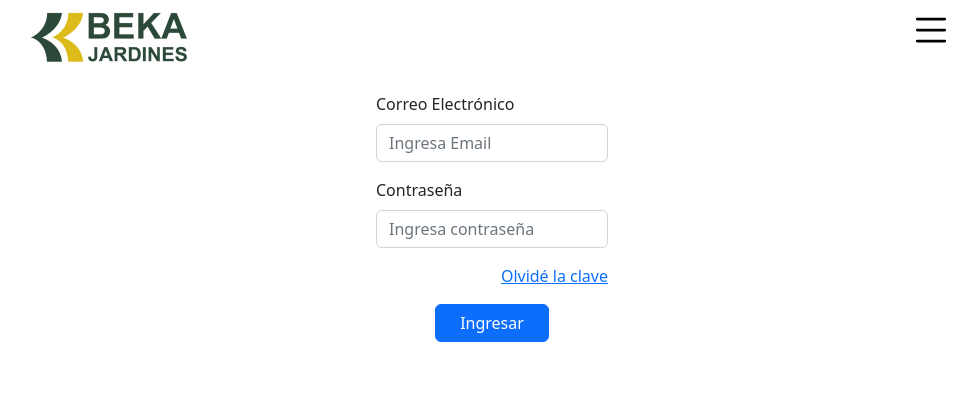
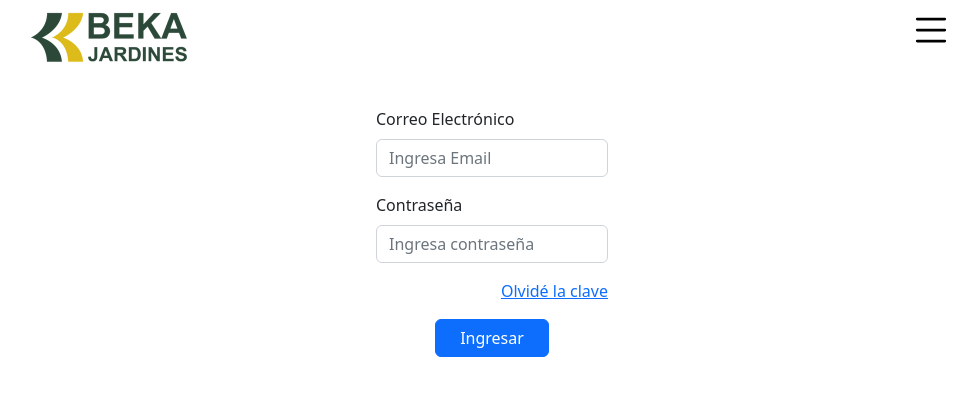
Before and after one commit to Marfullsen/bekapp, a Vue app: page / in a window 1280 px wide. Shown: the top 396 px of the page, without its empty margins (148-1125 px from the left). Built offline with nearby package versions, Linux system fonts and the light colour scheme.

Commit message:
ADD:[MainApp] add padding Y.

```diff
--- a/src/App.vue
+++ b/src/App.vue
@@ -13,7 +13,7 @@ import HelloWorld from './components/HelloWorld.vue'
       </svg>
     </router-link>
   </nav>
-  <router-view />
+  <router-view class="router-view"/>
 </template>
 
 <style scoped>
@@ -22,4 +22,9 @@ import HelloWorld from './components/HelloWorld.vue'
     justify-content: space-around;
     padding-top: 0.51rem;
   }
+
+  .router-view {
+    padding-top: 15px;
+    padding-bottom: 15px;
+  }
 </style>
```
